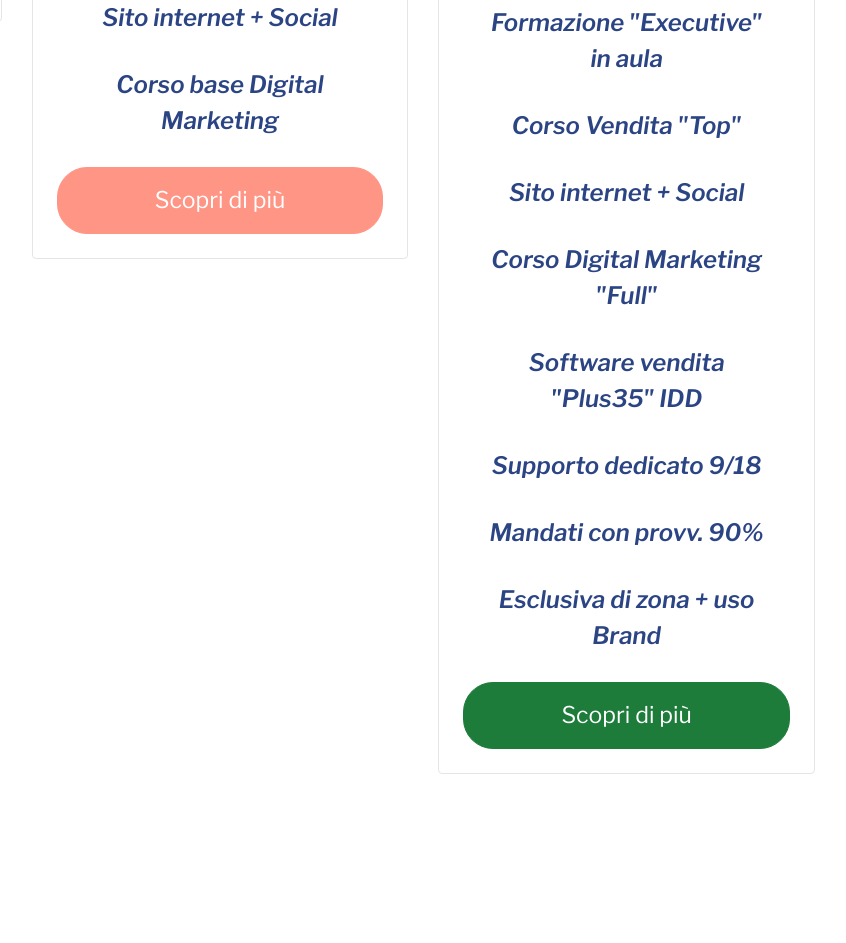
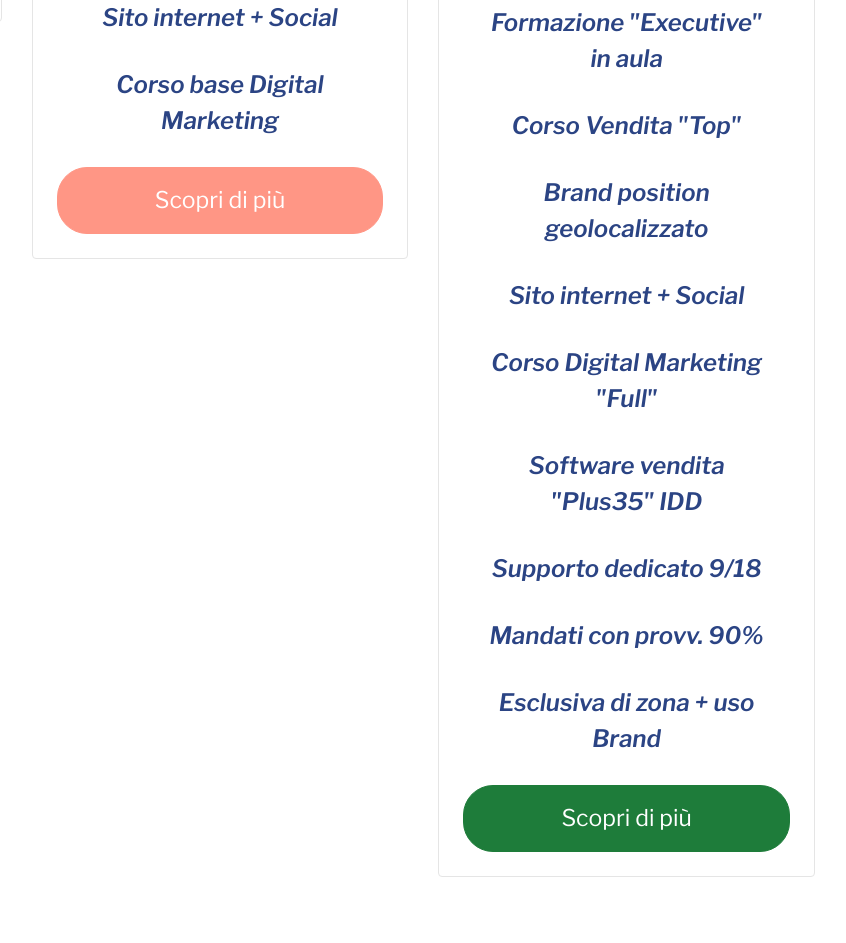
Before and after one commit to pascater/freelance-formula, a plain HTML site: page index.html in a window 1280 px wide. Shown: the part 4234-5177 px from the top of the page, without its empty margins (420-1266 px from the left). Drawn offline with nearby package versions, Linux system fonts and the light colour scheme.

Commit message:
create github pages

```diff
--- a/index.html
+++ b/index.html
@@ -160,8 +160,7 @@
                     </div>
                     <div class="mbr-plan-body">
                       <div class="mbr-plan-list"><ul class="list-group list-group-flush"><li class="list-group-item"><strong><em>Installazione 2 Funnel completi + Marketing Automation</em></strong></li><li class="list-group-item"><strong><em>Leads (contatti interessati) quotidiani</em></strong></li><li class="list-group-item"><strong><em>Metodo "Advanced" per fissare appuntamento + vendita</em></strong></li><li class="list-group-item"><strong><em>Formazione "Executive" in aula
-</em></strong></li><li class="list-group-item"><strong><em>Corso Vendita "Top"
-</em></strong></li><li class="list-group-item"><strong><em>Sito internet + Social</em></strong></li><li class="list-group-item"><strong><em>Corso Digital Marketing "Full"
+</em></strong></li><li class="list-group-item"><strong><em>Corso Vendita "Top"</em></strong></li><li class="list-group-item"><em><strong>Brand position geolocalizzato</strong></em></li><li class="list-group-item"><strong><em>Sito internet + Social</em></strong></li><li class="list-group-item"><strong><em>Corso Digital Marketing "Full"
 </em></strong></li><li class="list-group-item"><strong><em>Software vendita "Plus35" IDD</em></strong></li><li class="list-group-item"><strong><em>Supporto dedicato 9/18</em></strong></li><li class="list-group-item"><strong><em>Mandati con provv. 90%
 </em></strong></li><li class="list-group-item"><strong><em>Esclusiva di zona + uso Brand</em></strong></li></ul></div>
                       <div class="mbr-plan-btn"><a href="https://docs.google.com/forms/d/e/1FAIpQLSeGjoB_mR-ppUk-lKnMZazCAQPpm-uoBJgkC2Zbv9KKkhxRzA/viewform" class="btn btn-lg btn-success" target="_blank">Scopri di più</a></div>
@@ -214,7 +213,7 @@
 
                     <form action="https://mobirise.com/" method="post" data-form-title="Scrivici">
 
-                        <input type="hidden" value="E8g19u1GvtOwUg2D+r+PPWhLQz9eLPjntG1eZ1Ttv/X7iYQdbujQ2Qa7STsqNTsNqYiQBxrw/8Jcg+vhkv/vRFdeh/heoM7xZbYc6qKKsBh1YlJr8gTYczT0Qe7mNKgO" data-form-email="true">
+                        <input type="hidden" value="ei+/NOB71PlVEj6LbnSdg0zxNnLhmZIKm4f9iGZhFiJ45S3ro28o6Myzg1E/WSv7t3nKLc68Z3W8W0Fu3yT8yK/7jrnrFL7HyzbMBnhh3xyxOye9jiVOt2Yb7lSAG+Kc" data-form-email="true">
 
                         <div class="col-xs-12 col-md-8 col-md-offset-2 form-wrap">
 
```
Also changed, not shown: 1 other file.
